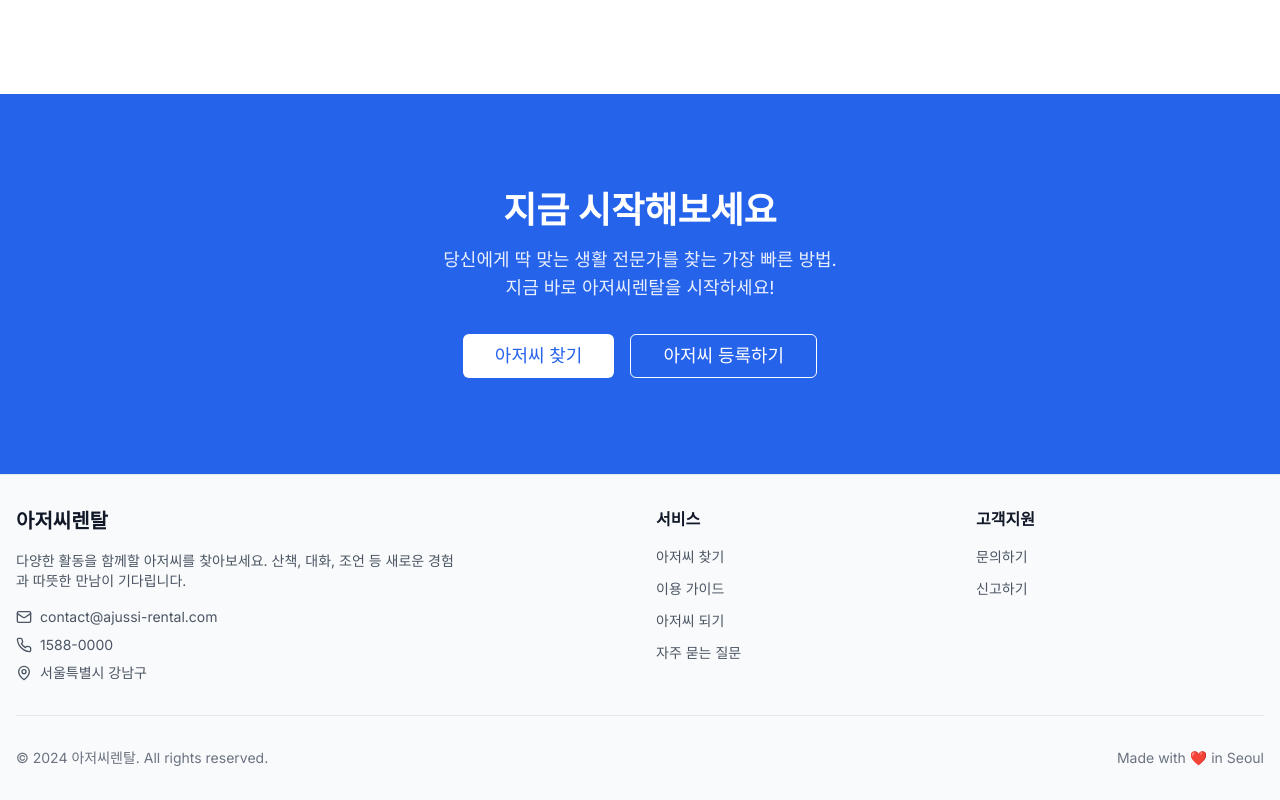
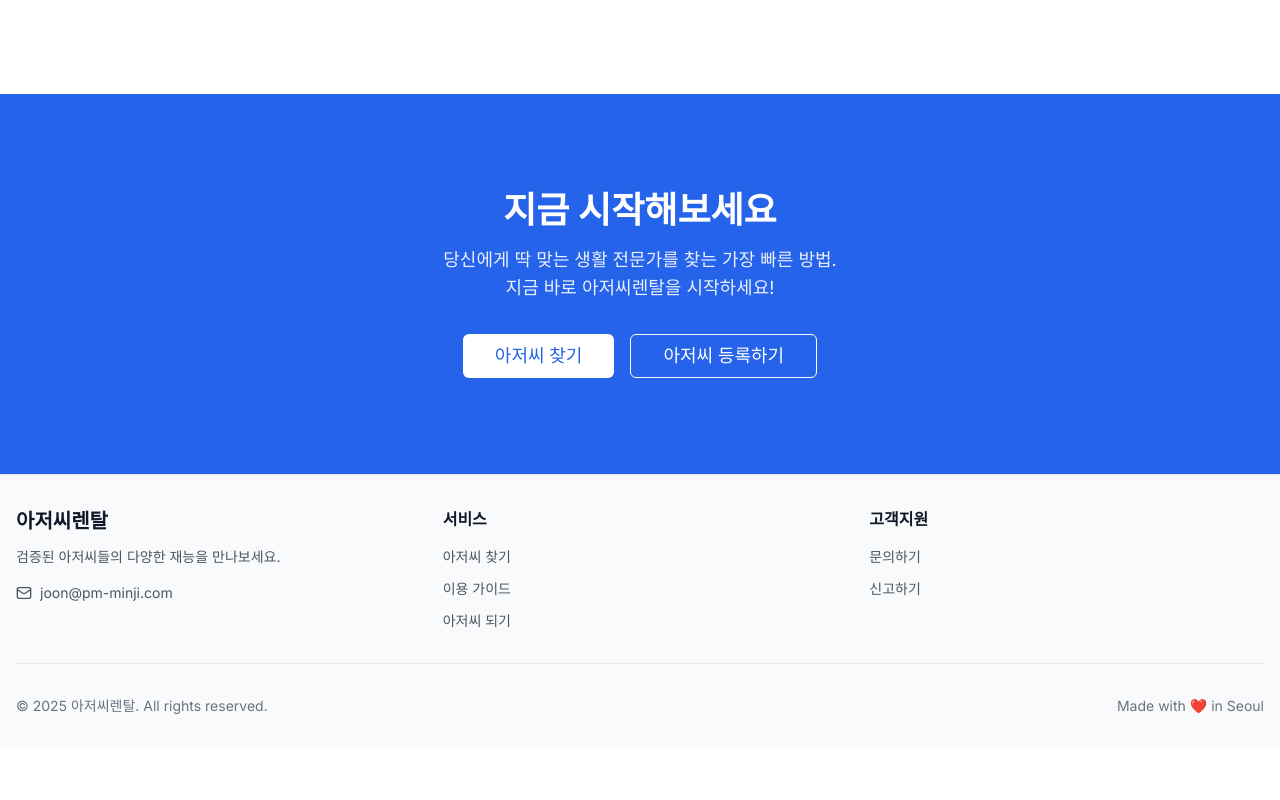
Before and after one commit to pm-minji/aje-rental, a Next.js app: page / in a window 1280 px wide. Shown: the part 2049-2849 px from the top of the page. After the commit the page ends 2797 px from the top, so only its background shows below. Built offline with nearby package versions, Linux system fonts and the light colour scheme; no server answers; the database is empty.

Commit message:
chore: Clean up footer - remove duplicates, update contact info, simplify layout

```diff
--- a/src/components/layout/Footer.tsx
+++ b/src/components/layout/Footer.tsx
@@ -1,5 +1,5 @@
 import Link from 'next/link'
-import { Mail, Phone, MapPin } from 'lucide-react'
+import { Mail } from 'lucide-react'
 
 interface FooterProps {
   showFullFooter?: boolean;
@@ -10,28 +10,20 @@ export default function Footer({ showFullFooter = true }: FooterProps) {
     <footer className="bg-gray-50 border-t mt-auto">
       <div className="container mx-auto px-4 py-8">
         {showFullFooter ? (
-          <div className="grid grid-cols-1 md:grid-cols-4 gap-8">
+          <div className="grid grid-cols-1 md:grid-cols-3 gap-8">
             {/* 브랜드 정보 */}
-            <div className="md:col-span-2">
-              <h3 className="font-bold text-xl text-gray-900 mb-4">아저씨렌탈</h3>
-              <p className="text-gray-600 text-sm mb-4 max-w-md">
-                다양한 활동을 함께할 아저씨를 찾아보세요.
-                산책, 대화, 조언 등 새로운 경험과 따뜻한 만남이 기다립니다.
+            <div>
+              <h3 className="font-bold text-xl text-gray-900 mb-3">아저씨렌탈</h3>
+              <p className="text-gray-600 text-sm mb-4">
+                검증된 아저씨들의 다양한 재능을 만나보세요.
               </p>
-              <div className="space-y-2 text-sm text-gray-600">
-                <div className="flex items-center space-x-2">
-                  <Mail className="h-4 w-4" />
-                  <span>contact@ajussi-rental.com</span>
-                </div>
-                <div className="flex items-center space-x-2">
-                  <Phone className="h-4 w-4" />
-                  <span>1588-0000</span>
-                </div>
-                <div className="flex items-center space-x-2">
-                  <MapPin className="h-4 w-4" />
-                  <span>서울특별시 강남구</span>
-                </div>
-              </div>
+              <a
+                href="mailto:joon@pm-minji.com"
+                className="inline-flex items-center text-sm text-gray-600 hover:text-primary transition-colors"
+              >
+                <Mail className="h-4 w-4 mr-2" />
+                joon@pm-minji.com
+              </a>
             </div>
 
             {/* 서비스 링크 */}
@@ -62,14 +54,6 @@ export default function Footer({ showFullFooter = true }: FooterProps) {
                     아저씨 되기
                   </Link>
                 </li>
-                <li>
-                  <Link
-                    href="/guide#faq"
-                    className="text-gray-600 hover:text-gray-900 transition-colors"
-                  >
-                    자주 묻는 질문
-                  </Link>
-                </li>
               </ul>
             </div>
 
@@ -79,7 +63,7 @@ export default function Footer({ showFullFooter = true }: FooterProps) {
               <ul className="space-y-3 text-sm">
                 <li>
                   <a
-                    href="mailto:joon@pm-minji.com?subject=[문의]"
+                    href="mailto:joon@pm-minji.com?subject=[문의] 아저씨렌탈"
                     className="text-gray-600 hover:text-gray-900 transition-colors"
                   >
                     문의하기
@@ -87,7 +71,7 @@ export default function Footer({ showFullFooter = true }: FooterProps) {
                 </li>
                 <li>
                   <a
-                    href="mailto:joon@pm-minji.com?subject=[신고]"
+                    href="mailto:joon@pm-minji.com?subject=[신고] 아저씨렌탈"
                     className="text-gray-600 hover:text-gray-900 transition-colors"
                   >
                     신고하기
@@ -100,7 +84,7 @@ export default function Footer({ showFullFooter = true }: FooterProps) {
 
         <div className={`${showFullFooter ? 'mt-8 pt-8 border-t border-gray-200' : ''} flex flex-col sm:flex-row justify-between items-center text-sm text-gray-500`}>
           <div>
-            © 2024 아저씨렌탈. All rights reserved.
+            © 2025 아저씨렌탈. All rights reserved.
           </div>
           <div className="mt-2 sm:mt-0">
             <span>Made with ❤️ in Seoul</span>
```
